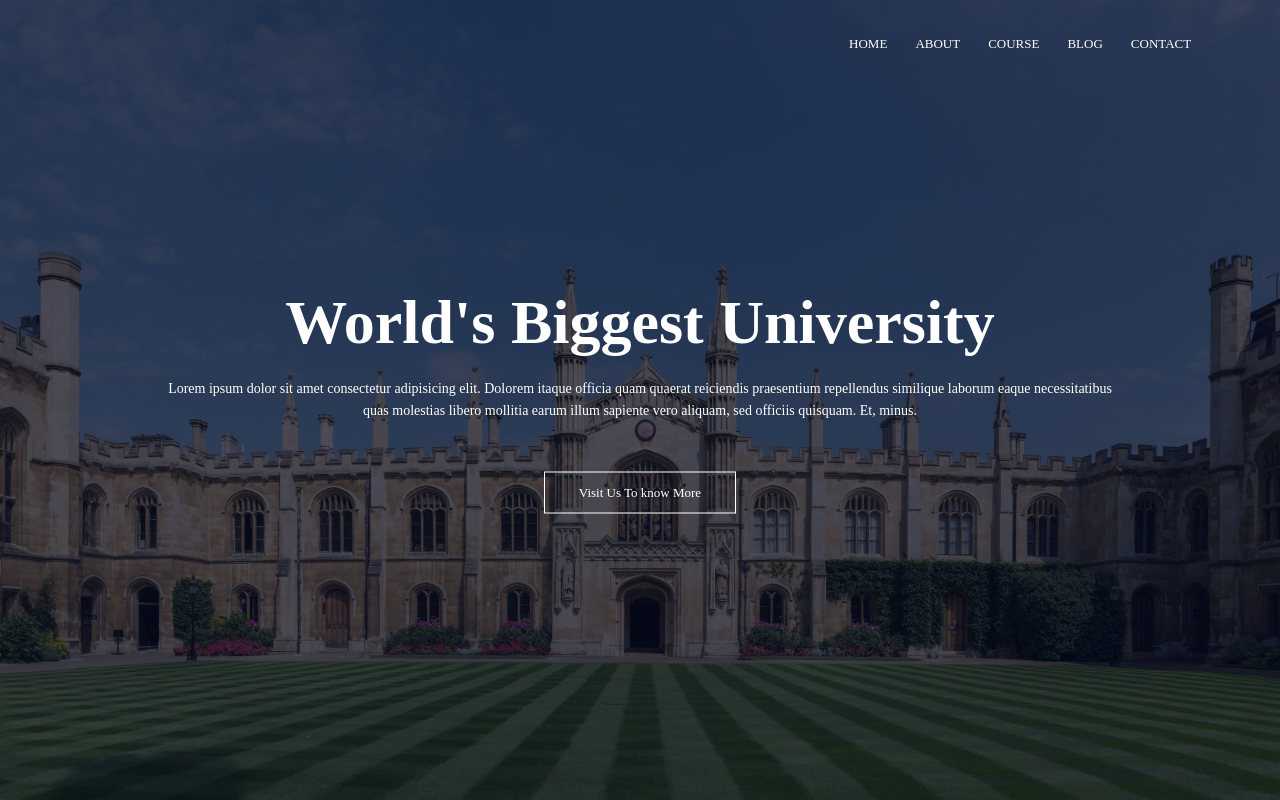
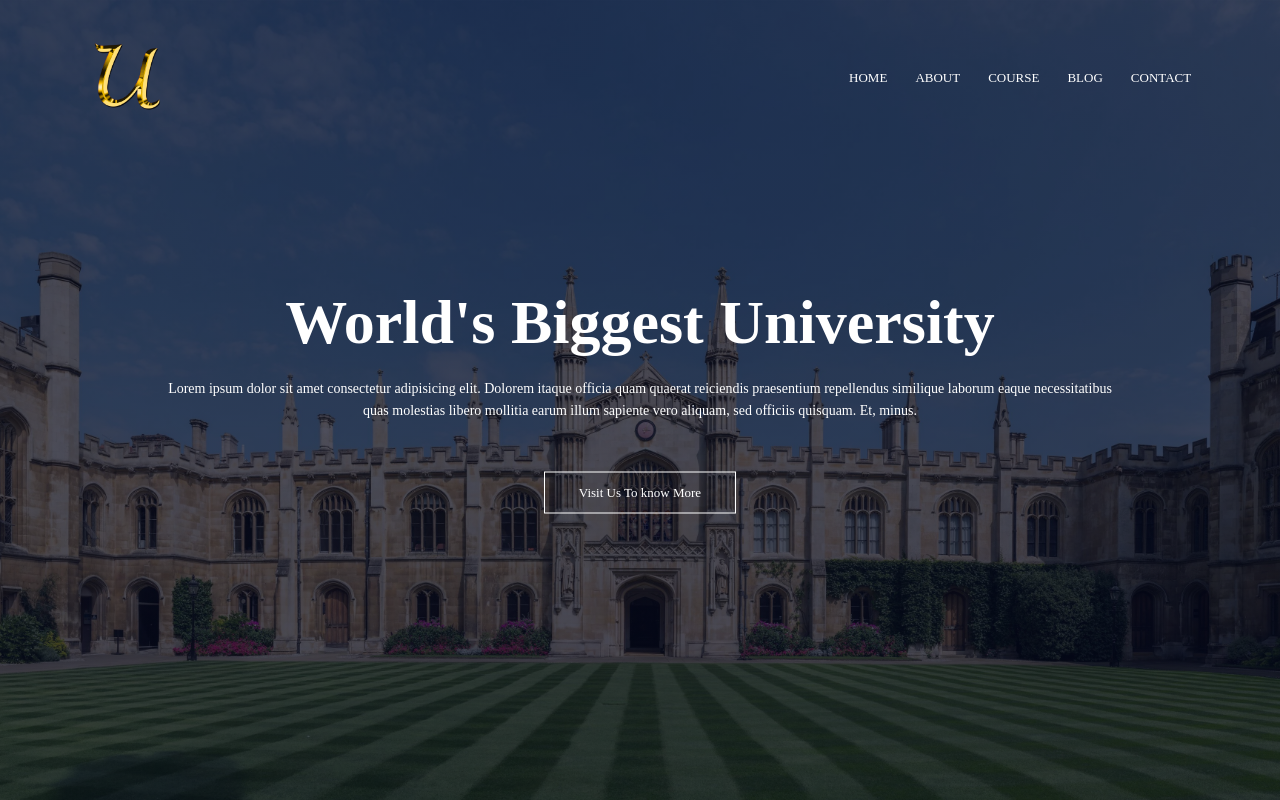
Before and after one commit to NikunjSonigara/University, a plain HTML site: page index.html in a window 1280 px wide. Shown: the top 800 px of the page. Drawn offline with Linux system fonts and the light colour scheme.

Commit message:
Update index.html

```diff
--- a/index.html
+++ b/index.html
@@ -10,7 +10,7 @@
 <body>
     <section class="header" id="header">
         <nav>
-            <a href="index.html"><img src="icon/u.png" alt=""></a>
+            <a href="index.html"><img src="iconn/u.png" alt=""></a>
             <div class="nav-links" id="navLinks">
                 <i class="fa fa-times" onclick="hideMenu()"></i>
                 <ul>
```
